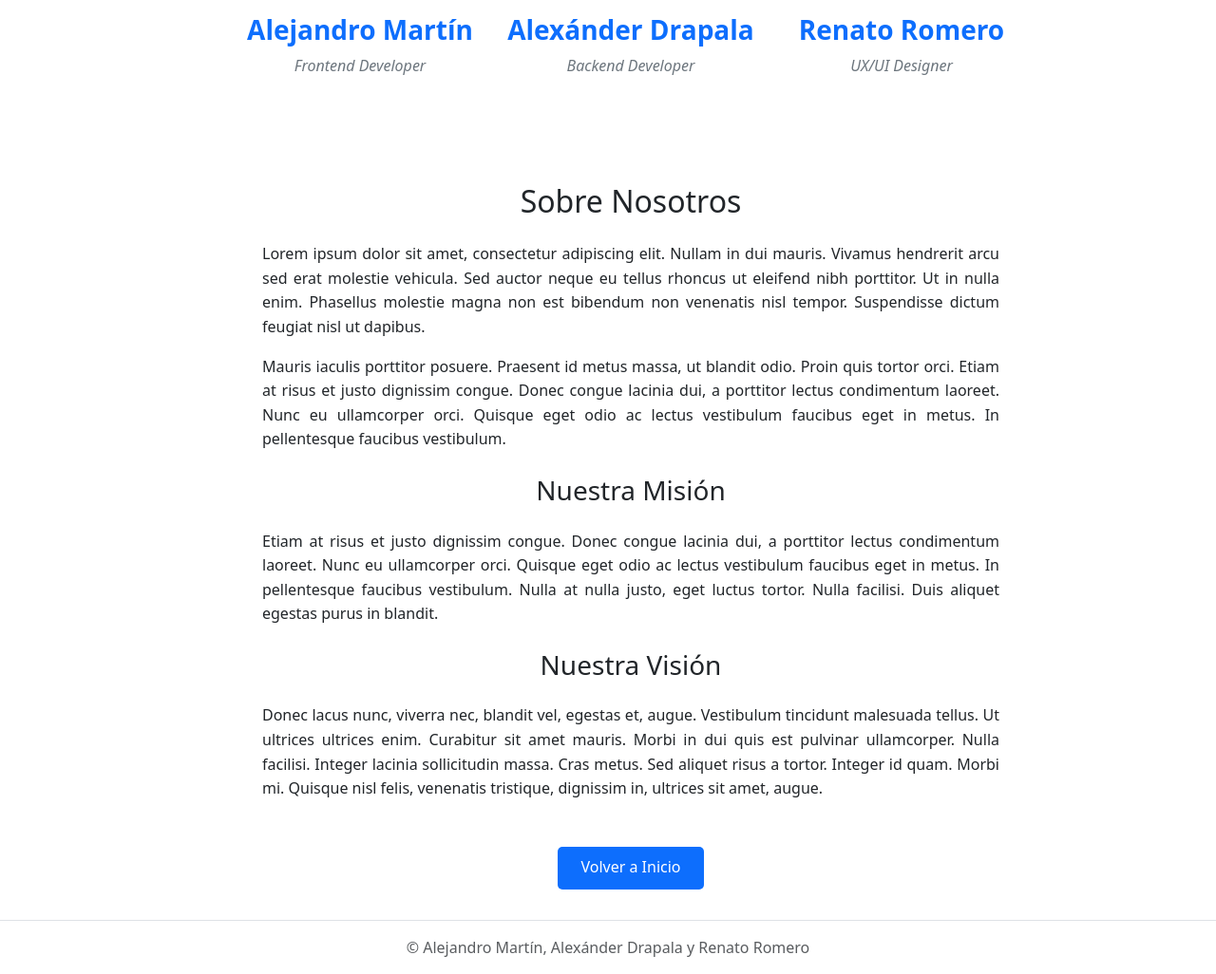
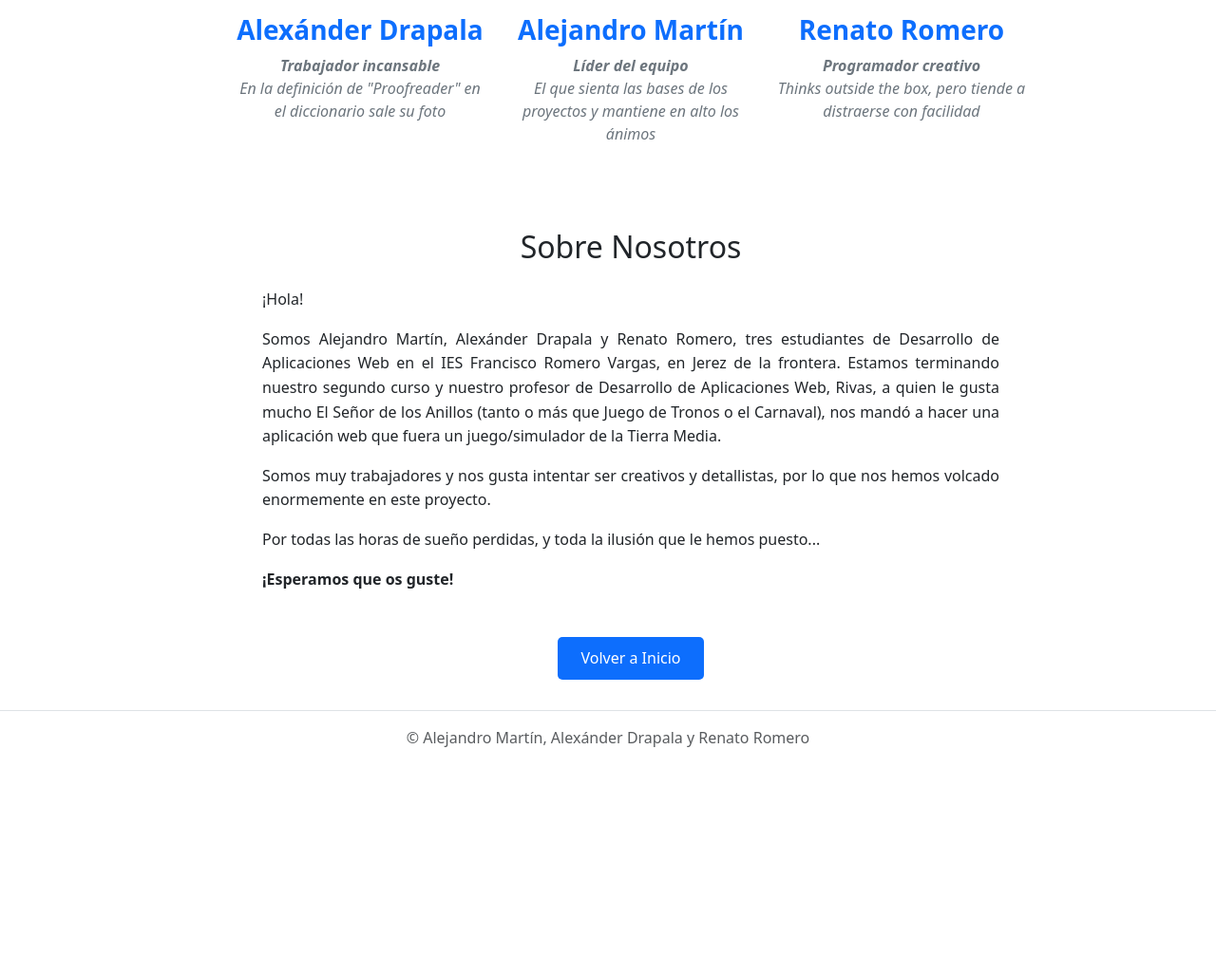
Before and after one commit to amarher3012/django-tierra-media, a Django app: page /tierra-media/about/ in a window 1280 px wide. Shown: the part 516-1542 px from the top of the page at 95% size. After the commit the page ends 1303 px from the top, so only its background shows below. Run offline with Django 4.2, Linux system fonts and the light colour scheme; parts of the project's set-up code (start-up, migrations or seed data) failed here and were passed over; some libraries are stand-ins or nearby versions.

Commit message:
Add about pictures. Finish about view.

```diff
--- a/tierra_media/templates/nav/about.html
+++ b/tierra_media/templates/nav/about.html
@@ -77,24 +77,36 @@
     <!-- Sección de Desarrolladores con Imágenes -->
     <div class="row justify-content-center text-center dev-container">
         <!-- Desarrollador 1 -->
-        <div class="col-md-4 col-lg-3 mb-4">
-            <img src="{% static 'placeholder.jpg' %}" alt="Alejandro Martín" class="dev-img">
-            <h3 class="dev-name">Alejandro Martín</h3>
-            <p class="dev-role">Frontend Developer</p>
+        <div class="col-md-4 col-lg-3">
+            <img src="{% static 'about/alexander.avif' %}" alt="Alexánder Drapala" class="dev-img">
+            <h3 class="dev-name">Alexánder Drapala</h3>
+            <p class="dev-role">
+                <strong>Trabajador incansable</strong>
+                <br>
+                En la definición de "Proofreader" en el diccionario sale su foto
+            </p>
         </div>
 
         <!-- Desarrollador 2 -->
-        <div class="col-md-4 col-lg-3 mb-4">
-            <img src="{% static 'placeholder.jpg' %}" alt="Alexánder Drapala" class="dev-img">
-            <h3 class="dev-name">Alexánder Drapala</h3>
-            <p class="dev-role">Backend Developer</p>
+        <div class="col-md-4 col-lg-3">
+            <img src="{% static 'about/alejandro.jpg' %}" alt="Alejandro Martín" class="dev-img">
+            <h3 class="dev-name">Alejandro Martín</h3>
+            <p class="dev-role">
+                <strong>Líder del equipo</strong>
+                <br>
+                El que sienta las bases de los proyectos y mantiene en alto los ánimos
+            </p>
         </div>
 
         <!-- Desarrollador 3 -->
-        <div class="col-md-4 col-lg-3 mb-4">
-            <img src="{% static 'placeholder.jpg' %}" alt="Renato Romero" class="dev-img">
+        <div class="col-md-4 col-lg-3">
+            <img src="{% static 'about/renato.jpg' %}" alt="Renato Romero" class="dev-img">
             <h3 class="dev-name">Renato Romero</h3>
-            <p class="dev-role">UX/UI Designer</p>
+            <p class="dev-role">
+                <strong>Programador creativo</strong>
+                <br>
+                Thinks outside the box, pero tiende a distraerse con facilidad
+            </p>
         </div>
     </div>
 
@@ -102,15 +114,14 @@
     <div class="row justify-content-center about-section">
         <div class="col-12 dev-info">
             <h2 class="text-center mb-4">Sobre Nosotros</h2>
-            <p>Lorem ipsum dolor sit amet, consectetur adipiscing elit. Nullam in dui mauris. Vivamus hendrerit arcu sed erat molestie vehicula. Sed auctor neque eu tellus rhoncus ut eleifend nibh porttitor. Ut in nulla enim. Phasellus molestie magna non est bibendum non venenatis nisl tempor. Suspendisse dictum feugiat nisl ut dapibus.</p>
 
-            <p>Mauris iaculis porttitor posuere. Praesent id metus massa, ut blandit odio. Proin quis tortor orci. Etiam at risus et justo dignissim congue. Donec congue lacinia dui, a porttitor lectus condimentum laoreet. Nunc eu ullamcorper orci. Quisque eget odio ac lectus vestibulum faucibus eget in metus. In pellentesque faucibus vestibulum.</p>
-
-            <h3 class="text-center my-4">Nuestra Misión</h3>
-            <p>Etiam at risus et justo dignissim congue. Donec congue lacinia dui, a porttitor lectus condimentum laoreet. Nunc eu ullamcorper orci. Quisque eget odio ac lectus vestibulum faucibus eget in metus. In pellentesque faucibus vestibulum. Nulla at nulla justo, eget luctus tortor. Nulla facilisi. Duis aliquet egestas purus in blandit.</p>
-
-            <h3 class="text-center my-4">Nuestra Visión</h3>
-            <p>Donec lacus nunc, viverra nec, blandit vel, egestas et, augue. Vestibulum tincidunt malesuada tellus. Ut ultrices ultrices enim. Curabitur sit amet mauris. Morbi in dui quis est pulvinar ullamcorper. Nulla facilisi. Integer lacinia sollicitudin massa. Cras metus. Sed aliquet risus a tortor. Integer id quam. Morbi mi. Quisque nisl felis, venenatis tristique, dignissim in, ultrices sit amet, augue.</p>
+            <p>¡Hola!</p>
+            <p>Somos Alejandro Martín, Alexánder Drapala y Renato Romero, tres estudiantes de Desarrollo de Aplicaciones Web en el IES Francisco Romero Vargas, en Jerez de la frontera.
+            Estamos terminando nuestro segundo curso y nuestro profesor de Desarrollo de Aplicaciones Web, Rivas, a quien le gusta mucho El Señor de los Anillos (tanto o más que Juego de Tronos o el Carnaval),
+            nos mandó a hacer una aplicación web que fuera un juego/simulador de la Tierra Media.</p>
+            <p>Somos muy trabajadores y nos gusta intentar ser creativos y detallistas, por lo que nos hemos volcado enormemente en este proyecto.</p>
+            <p>Por todas las horas de sueño perdidas, y toda la ilusión que le hemos puesto...</p>
+            <p class="fw-bold">¡Esperamos que os guste!</p>
 
             <div class="text-center">
                 <a href="{% url 'tierra_media:index' %}" class="return-btn">Volver a Inicio</a>
```
Also changed, not shown: static/about/alejandro.jpg (added), static/about/alexander.avif (added), static/about/renato.jpg (added).
